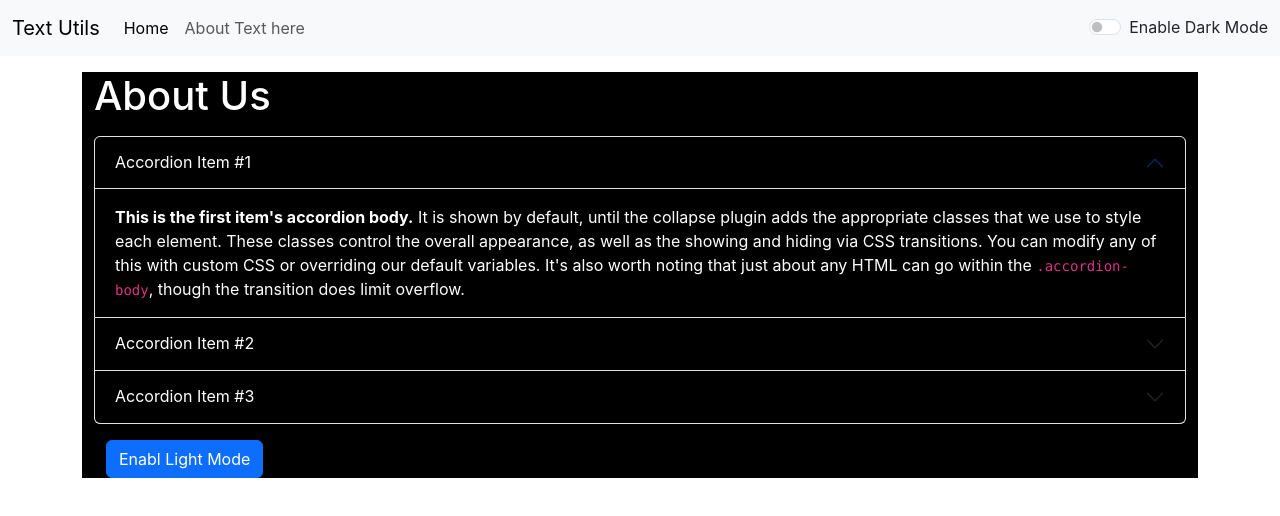
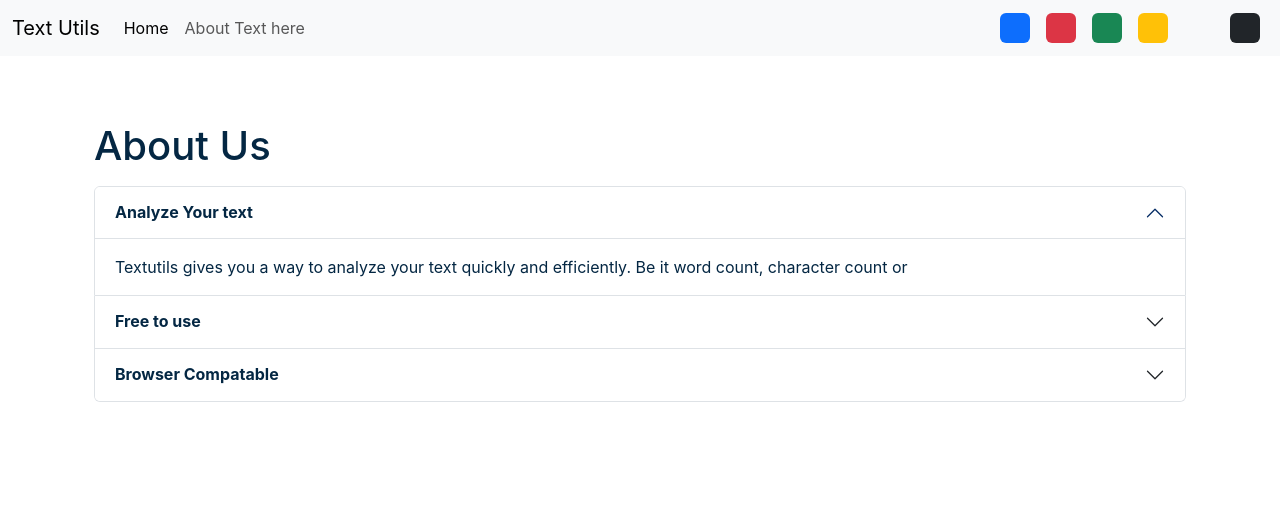
Before and after one commit to ShankarChatterjee/Text-Utils-React-Project-, a React (Create React App) app: page /about in a window 1280 px wide. Shown: the top 516 px of the page. Built offline with nearby package versions, Linux system fonts and the light colour scheme.

Commit message:
Added Pallets

```diff
--- a/src/App.js
+++ b/src/App.js
@@ -22,7 +22,18 @@
             setAlert(null);
         }, 2000);
   }
-  const toggleMode = ()=>{
+
+  const removeBodyClasses =()=>{
+    document.body.classList.remove('bg-light');
+    document.body.classList.remove('bg-dark');
+    document.body.classList.remove('bg-warning');
+    document.body.classList.remove('bg-danger');
+    document.body.classList.remove('bg-success');
+
+  }
+  const toggleMode = (cls)=>{
+    removeBodyClasses();
+    document.body.classList.add('bg-'+cls);
     if(mode === 'light'){
       setmode('dark')
       document.body.style.backgroundColor = '#101235'
@@ -45,7 +56,7 @@
 <Alert alert={alert}/>
 <div className="container my-3" >
       <Routes>
-          <Route exact path="/about" element={<About />} />
+          <Route exact path="/about" element={<About mode={mode}/>} />
           <Route exact path="/" element={ <TextForm showAlert={showAlert} heading= "Enter the text to analize below" mode={mode}/>}/>
       </Routes>
 </div>
--- a/src/components/About.js
+++ b/src/components/About.js
@@ -1,13 +1,19 @@
-import React, { useState } from 'react'
+//import React, { useState } from 'react'
 
-export default function About() {
+export default function About(props) {
 
-    const [myStyle, setMyStyle]= useState({
+    /*const [myStyle, setMyStyle]= useState({
         color: 'white',
         backgroundColor: 'black'
-    })
-    const [btnText,setBtnText] = useState("Enabl Light Mode")
-    const toggleStyle = ()=>{
+    }) */
+    let myStyle = {
+        color: props.mode=== 'dark'? 'white': '#042743',
+        backgroundColor: props.mode === 'dark'? 'rgb(36 74 104)' : 'white'
+
+
+    }
+    //const [btnText,setBtnText] = useState("Enabl Light Mode")
+    /*const toggleStyle = ()=>{
         if(myStyle.color === 'white'){
             setMyStyle({
                 color: 'black',
@@ -23,51 +29,50 @@
             })
             setBtnText("Enable Light Mode");
         }
-    }
+    }*/
   return (
     <div className="container" style={myStyle}>
-        <h1 className="my-3">About Us</h1>
+        <h1 className="my-3" style = {{color: props.mode === 'dark'? 'white': '#042743'}}>About Us</h1>
         <div className="accordion" id="accordionExample">
             <div className="accordion-item">
                 <h2 className="accordion-header">
                 <button className="accordion-button" type="button"  style={myStyle} data-bs-toggle="collapse" data-bs-target="#collapseOne" aria-expanded="true" aria-controls="collapseOne">
-                    Accordion Item #1
+                    <strong>Analyze Your text</strong>
                 </button>
                 </h2>
                 <div id="collapseOne" className="accordion-collapse collapse show" data-bs-parent="#accordionExample">
                 <div className="accordion-body" style={myStyle}>
-                    <strong>This is the first item's accordion body.</strong> It is shown by default, until the collapse plugin adds the appropriate classes that we use to style each element. These classes control the overall appearance, as well as the showing and hiding via CSS transitions. You can modify any of this with custom CSS or overriding our default variables. It's also worth noting that just about any HTML can go within the <code>.accordion-body</code>, though the transition does limit overflow.
+                    Textutils gives you a way to analyze your text quickly and efficiently. Be it word count, character count or
                 </div>
                 </div>
             </div>
             <div className="accordion-item">
                 <h2 className="accordion-header">
                 <button className="accordion-button collapsed" style={myStyle} type="button" data-bs-toggle="collapse" data-bs-target="#collapseTwo" aria-expanded="false" aria-controls="collapseTwo">
-                    Accordion Item #2
+                <strong>Free to use </strong>
                 </button>
                 </h2>
                 <div id="collapseTwo" className="accordion-collapse collapse" data-bs-parent="#accordionExample">
                 <div className="accordion-body" style={myStyle}>
-                    <strong>This is the second item's accordion body.</strong> It is hidden by default, until the collapse plugin adds the appropriate classes that we use to style each element. These classes control the overall appearance, as well as the showing and hiding via CSS transitions. You can modify any of this with custom CSS or overriding our default variables. It's also worth noting that just about any HTML can go within the <code>.accordion-body</code>, though the transition does limit overflow.
+                    Textutils is a free character counter tool that provides instant character count & word count statistics for a given text. TextUtils reports the number of words and characters.
+                    Thus it is suitable for writing text with word/ character limit.
                 </div>
                 </div>
             </div>
             <div className="accordion-item">
                 <h2 className="accordion-header">
                 <button className="accordion-button collapsed" style={myStyle} type="button" data-bs-toggle="collapse" data-bs-target="#collapseThree" aria-expanded="false" aria-controls="collapseThree">
-                    Accordion Item #3
+                <strong>Browser Compatable </strong>
                 </button>
                 </h2>
                 <div id="collapseThree" className="accordion-collapse collapse" data-bs-parent="#accordionExample">
                 <div className="accordion-body" style={myStyle}>
-                    <strong>This is the third item's accordion body.</strong> It is hidden by default, until the collapse plugin adds the appropriate classes that we use to style each element. These classes control the overall appearance, as well as the showing and hiding via CSS transitions. You can modify any of this with custom CSS or overriding our default variables. It's also worth noting that just about any HTML can go within the <code>.accordion-body</code>, though the transition does limit overflow.
+                   This word counter software works in any web browsers such as chrome, Firefox,Internet Explorer, Safari, Opera. It suits to count characters in facebook, blog, books, excel document, pdf document, essays, etc.
                 </div>
                 </div>
             </div>
         </div>
-        <div className="container my-3">
-            <button onClick={toggleStyle} type="button" className="btn btn-primary">{btnText}</button>
-        </div>
+
 
     </div>
   )
--- a/src/components/Alert.js
+++ b/src/components/Alert.js
@@ -6,9 +6,11 @@
         return lower.charAt(0).toUpperCase() + lower.slice(1);
     }
   return (
-        props.alert && <div className={`alert alert-${props.alert.type} alert-dismissible fade show`} role="alert">
+        <div style={{height: '50px'}}>
+        {props.alert && <div className={`alert alert-${props.alert.type} alert-dismissible fade show`} role="alert">
             <strong>{capitalize(props.alert.type)}</strong> : {props.alert.msg}
             <button type="button" className="btn-close" data-bs-dismiss="alert" aria-label="Close"></button>
+            </div>}
         </div>
 
   )
--- a/src/components/Navbar.js
+++ b/src/components/Navbar.js
@@ -24,10 +24,18 @@
           <input className="form-control me-2" type="search" placeholder="Search" aria-label="Search" />
           <button className="btn btn-primary" type="submit">Search</button>
         </form>*/}
-        <div className={`form-check form-switch text-${props.mode === 'light'? 'dark':'light'}`}>
+        <div className="d-flex">
+              <div className="bg-primary rounded mx-2"  onClick={ ()=>{props.toggleMode('primary')}} style={{height: '30px', width:'30px', cursor: 'pointer'}}></div>
+              <div className="bg-danger rounded mx-2"  onClick={ ()=>{props.toggleMode('danger')}} style={{height: '30px', width:'30px', cursor: 'pointer'}}></div>
+              <div className="bg-success rounded mx-2"  onClick={ ()=>{props.toggleMode('success')}} style={{height: '30px', width:'30px', cursor: 'pointer'}}></div>
+              <div className="bg-warning rounded mx-2"  onClick={ ()=>{props.toggleMode('warning')}} style={{height: '30px', width:'30px', cursor: 'pointer'}}></div>
+              <div className="bg-light rounded mx-2"  onClick={ ()=>{props.toggleMode('light')}} style={{height: '30px', width:'30px', cursor: 'pointer'}}></div>
+              <div className="bg-dark rounded mx-2"  onClick={ ()=>{props.toggleMode('dark')}} style={{height: '30px', width:'30px', cursor: 'pointer'}}></div>
+        </div>
+        {/*<div className={`form-check form-switch text-${props.mode === 'light'? 'dark':'light'}`}>
           <input className="form-check-input" onClick ={props.toggleMode} type="checkbox" role="switch" id="flexSwitchCheckDefault"/>
-          <label className="form-check-label" htmlFor="flexSwitchCheckDefault">{props.mode === 'light' ? "Enable Dark Mode": "Disable Dark Mode"}</label>
-        </div>
+          <label className="form-check-label" htmlFor="flexSwitchCheckDefault"> Toggle Mode</label>
+      </div></nav>*/}
 
       </div>
     </div>
--- a/src/components/TextForm.js
+++ b/src/components/TextForm.js
@@ -34,7 +34,6 @@
     }
 
     const handleExtraSpaces = ()=>{
-        debugger;
         let newText = text.split(/[ ]+/);
         setText(newText.join(" "));
         props.showAlert("Extra spaces removed !","success");
@@ -46,20 +45,20 @@
         <h1>{props.heading}</h1>
         <div className="mb-3">
             <textarea className="form-control" value= {text} onChange={handleOnChange}
-                style={{backgroundColor: props.mode==='dark'? 'grey': 'white' , color: props.mode==='dark'? 'white':'#101235'}} id="myBox" rows="8"></textarea>
+                style={{backgroundColor: props.mode==='dark'? '#13466e': 'white' , color: props.mode==='dark'? 'white':'#101235'}} id="myBox" rows="8"></textarea>
         </div>
-        <button className="btn btn-primary mx-2" onClick={handleUPClick}>Convert To Uppercase</button>
-        <button className="btn btn-primary mx-2" onClick={handleLOClick}>Convert To Lowercase</button>
-        <button className="btn btn-primary mx-2" onClick={handleClearClick}>Clear Text</button>
-        <button className="btn btn-primary mx-2" onClick={handleCopy}>Copy Text</button>
-        <button className="btn btn-primary mx-2" onClick={handleExtraSpaces}>Remove Extra Spaces</button>
+        <button disabled ={text.length===0} className="btn btn-primary mx-2 my-2" onClick={handleUPClick}>Convert To Uppercase</button>
+        <button disabled ={text.length===0} className="btn btn-primary mx-2 my-2" onClick={handleLOClick}>Convert To Lowercase</button>
+        <button disabled ={text.length===0} className="btn btn-primary mx-2 my-2" onClick={handleClearClick}>Clear Text</button>
+        <button disabled ={text.length===0} className="btn btn-primary mx-2 my-2" onClick={handleCopy}>Copy Text</button>
+        <button disabled ={text.length===0} className="btn btn-primary mx-2 my-2" onClick={handleExtraSpaces}>Remove Extra Spaces</button>
         </div>
         <div className="container" style={{color: props.mode==='dark'? 'white':'#101235'}}>
         <h1>Your text Summery</h1>
-        <p>{text.split(" ").length} Words, {text.length} Characters</p>
-        <p>{0.008* (text.split(" ").length)} Minuites read</p>
+        <p>{text.split(" ").filter((element)=>{return element.length !==0}).length} Words, {text.length} Characters</p>
+        <p>{0.008* (text.split(" ").filter((element)=>{return element.length !==0}).length)} Minuites read</p>
         <h1>Preview</h1>
-        <p>{text.length>0 ? text: "Enter something in the Text Box above to preview here "}</p>
+        <p>{text.length>0 ? text: "Nothing to Preview!"}</p>
         </div>
 
     </>
```
